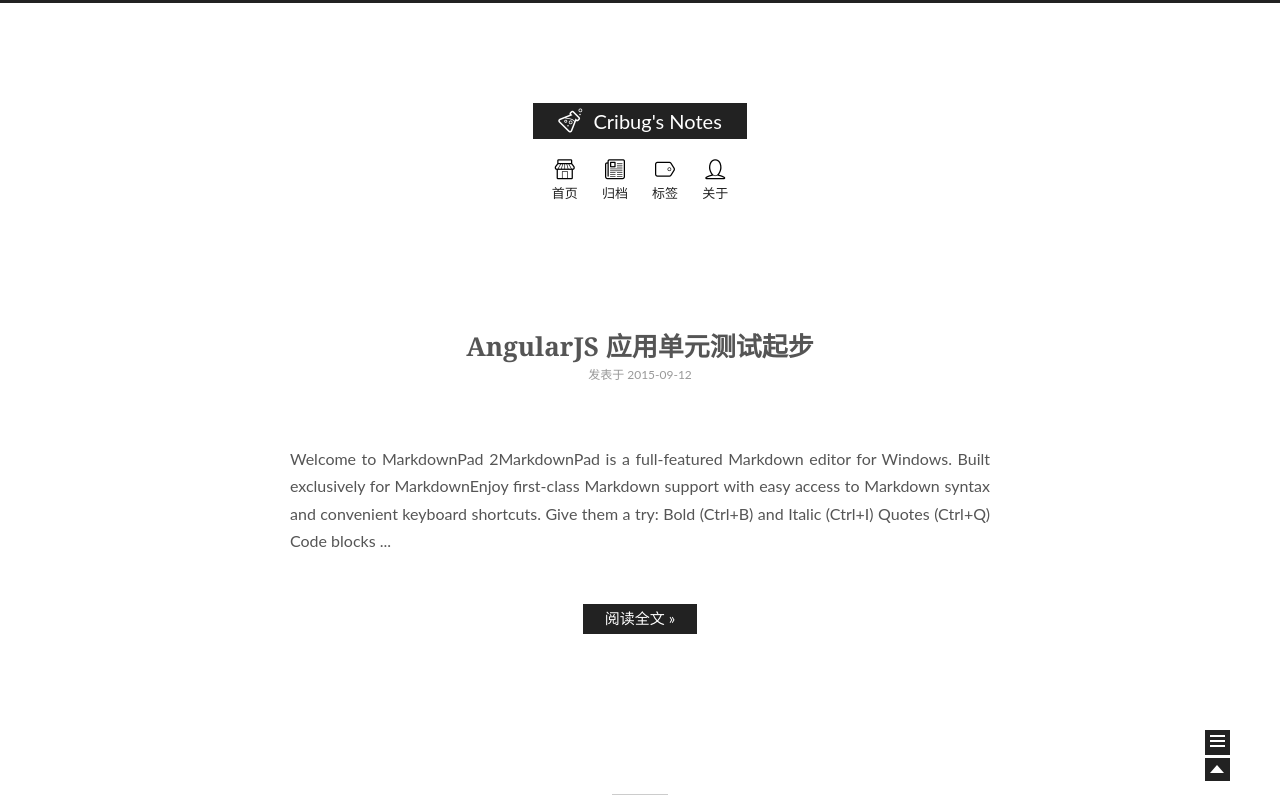
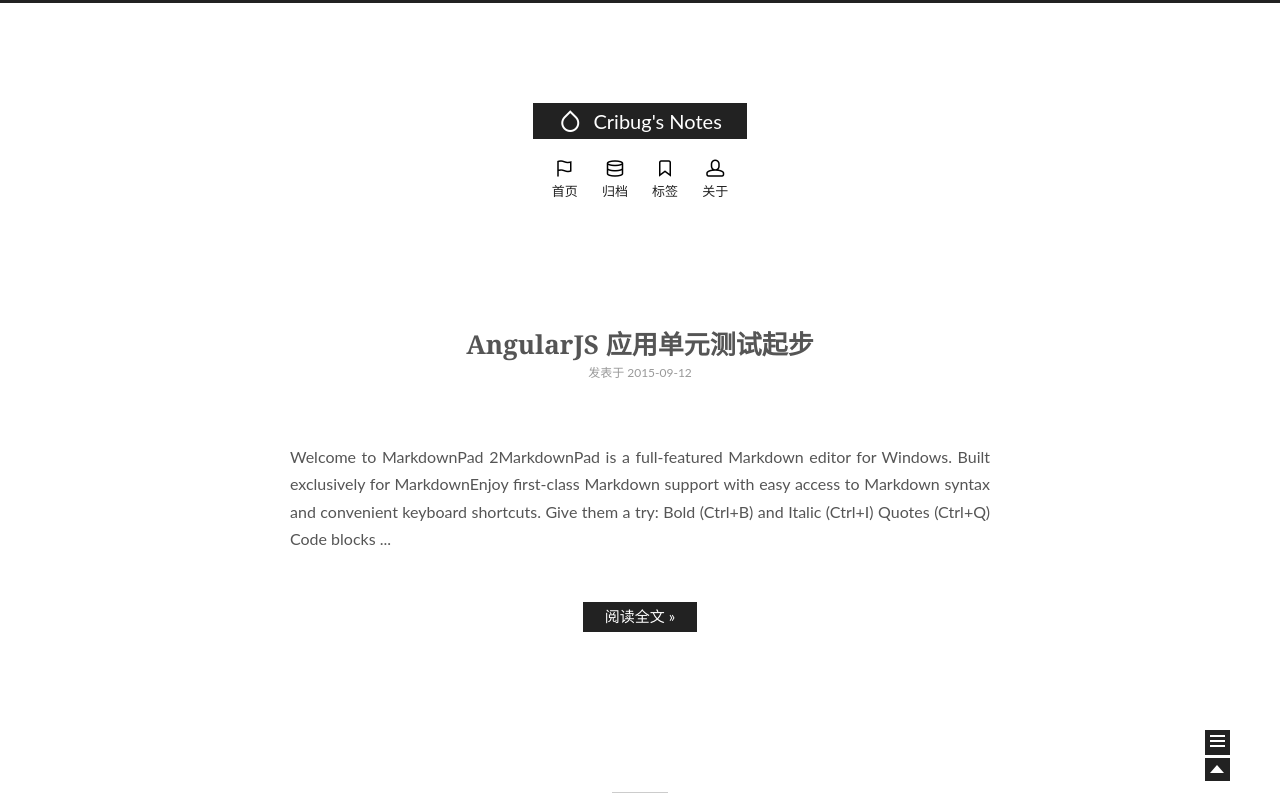
Before and after one commit to cribug/notes, a plain HTML site: page index.html in a window 1280 px wide. Shown: the top 800 px of the page. Drawn offline with Linux system fonts and the light colour scheme.

Commit message:
Site updated: 2015-09-12 17:04:47

```diff
--- a/css/main.css
+++ b/css/main.css
@@ -492,15 +492,15 @@ td {
   opacity: 0;
 }
 @font-face {
-  font-family: 'linecons';
-  src: url("../fonts/icon-linecons/icomoon.eot?-9394c0");
-  src: url("../fonts/icon-linecons/icomoon.eot?#iefix-9394c0") format('embedded-opentype'), url("../fonts/icon-linecons/icomoon.woff?-9394c0") format('woff'), url("../fonts/icon-linecons/icomoon.ttf?-9394c0") format('truetype'), url("../fonts/icon-linecons/icomoon.svg?-9394c0#linecons") format('svg');
+  font-family: 'feather';
+  src: url("../fonts/icon-feather/icomoon.eot?-9394c0");
+  src: url("../fonts/icon-feather/icomoon.eot?#iefix-9394c0") format('embedded-opentype'), url("../fonts/icon-feather/icomoon.woff?-9394c0") format('woff'), url("../fonts/icon-feather/icomoon.ttf?-9394c0") format('truetype'), url("../fonts/icon-feather/icomoon.svg?-9394c0#feather") format('svg');
   font-weight: normal;
   font-style: normal;
 }
 [class^="icon-"],
 [class*=" icon-"] {
-  font-family: 'linecons';
+  font-family: 'feather';
   speak: none;
   font-style: normal;
   font-weight: normal;
@@ -532,50 +532,47 @@ td {
   font-size: 14px;
 }
 .menu-item-icon.menu-item-icon.menu-item-icon {
-  font-size: 20px;
-}
-.icon-external-link {
-  font-size: 14px;
+  font-size: 18px;
+}
+.icon-ribbon:before,
+.icon-next-tags:before {
+  content: "\e009";
+}
+.icon-signal:before,
+.icon-next-feed:before {
+  content: "\e011";
+}
+.icon-server:before,
+.icon-next-archives:before {
+  content: "\e022";
 }
 .icon-heart:before,
 .icon-next-heart:before {
-  content: "\e600";
-}
-.icon-star:before,
+  content: "\e024";
+}
+.icon-layers:before,
 .icon-next-categories:before {
-  content: "\e602";
-}
-.icon-user:before,
-.icon-next-about:before {
-  content: "\e607";
+  content: "\e031";
 }
 .icon-search:before,
 .icon-next-search:before {
-  content: "\e609";
-}
-.icon-tag:before,
-.icon-next-tags:before {
-  content: "\e60c";
-}
-.icon-bulb:before,
-.icon-next-feed:before {
-  content: "\e60e";
-}
-.icon-news:before,
-.icon-next-archives:before {
-  content: "\e618";
-}
-.icon-paperplane:before,
+  content: "\e036";
+}
+.icon-drop:before,
+.icon-next-logo:before {
+  content: "\e063";
+}
+.icon-head:before,
+.icon-next-about:before {
+  content: "\e074";
+}
+.icon-flag:before,
+.icon-next-home:before {
+  content: "\e108";
+}
+.icon-open:before,
 .icon-next-external-link:before {
-  content: "\e61e";
-}
-.icon-lab:before,
-.icon-next-logo:before {
-  content: "\e625";
-}
-.icon-shop:before,
-.icon-next-home:before {
-  content: "\e62a";
+  content: "\e128";
 }
 .post pre,
 .post .highlight {
@@ -1061,7 +1058,7 @@ body {
   width: 4px;
   height: 4px;
   border-radius: 50%;
-  background: #0fa6ff;
+  background: #c8c8ff;
 }
 .sidebar-nav {
   margin: 0;
```
